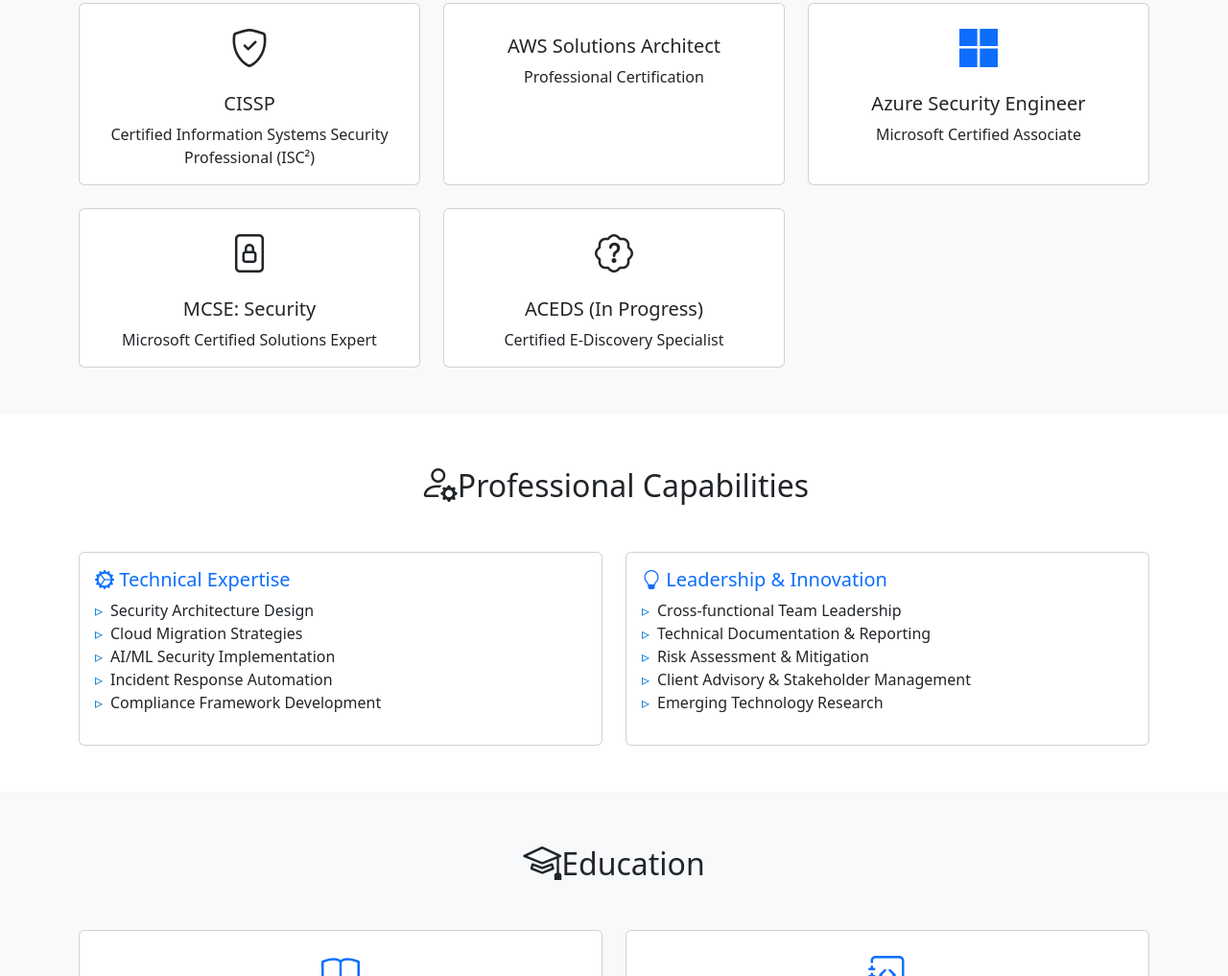
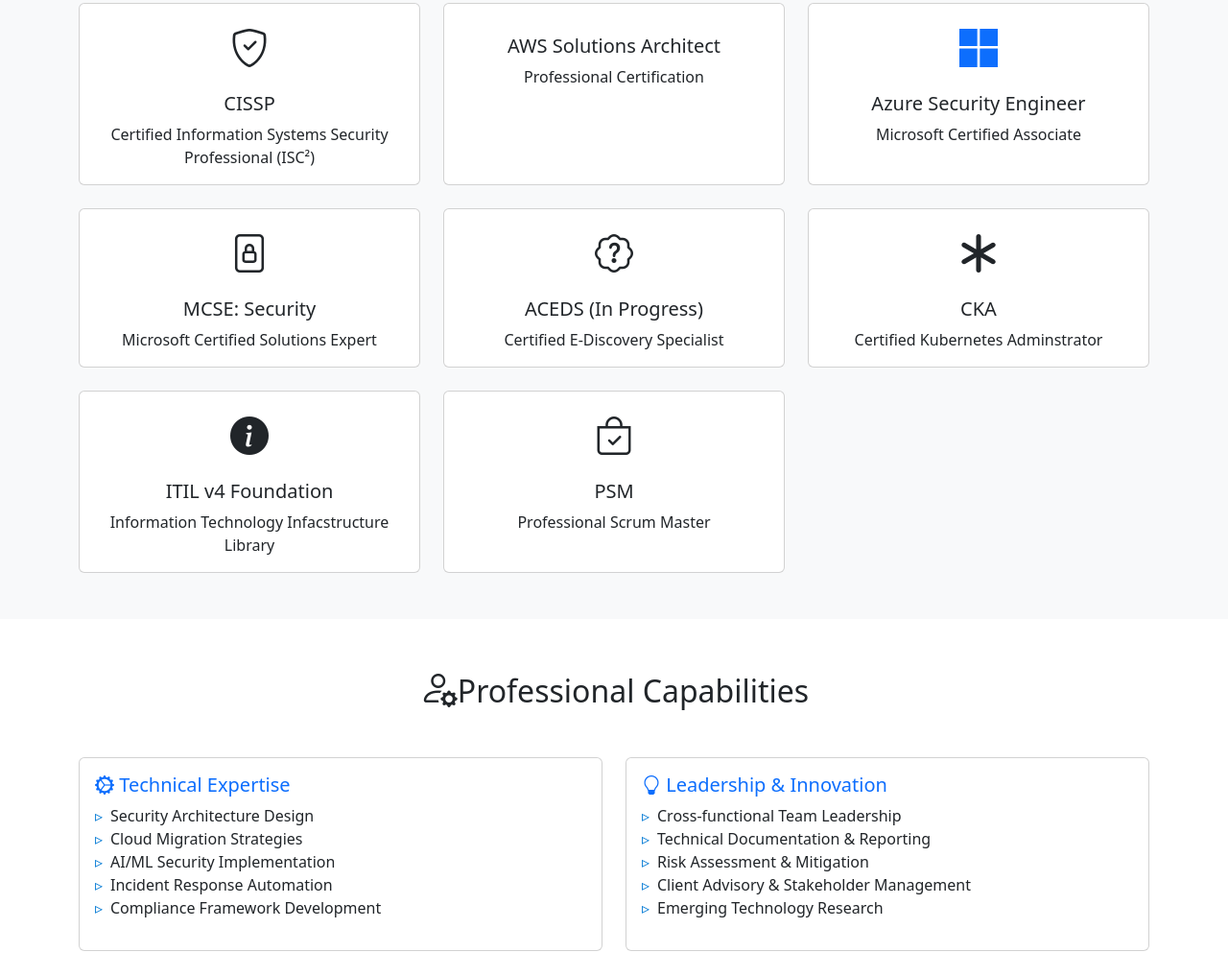
Before and after one commit to Paqads/Resume, a plain HTML site: page index.html in a window 1280 px wide. Shown: the part 1351-2368 px from the top of the page at 96% size. Drawn offline with nearby package versions, Linux system fonts and the light colour scheme.

Commit message:
updated the icons

```diff
--- a/index.html
+++ b/index.html
@@ -249,6 +249,33 @@
                         </div>
                     </div>
                 </div>
+                <div class="col-md-4">
+                    <div class="card h-100 hover-shadow">
+                        <div class="card-body text-center">
+                            <i class="bi bi-asterisk fs-1 text-ai"></i>
+                            <h5 class="card-title mt-3">CKA</h5>
+                            <p class="card-text">Certified Kubernetes Adminstrator</p>
+                        </div>
+                    </div>
+                </div>
+                <div class="col-md-4">
+                    <div class="card h-100 hover-shadow">
+                        <div class="card-body text-center">
+                            <i class="bi bi-info-circle-fill fs-1 text-ai"></i>
+                            <h5 class="card-title mt-3">ITIL v4 Foundation</h5>
+                            <p class="card-text">Information Technology Infacstructure Library</p>
+                        </div>
+                    </div>
+                </div>
+                <div class="col-md-4">
+                    <div class="card h-100 hover-shadow">
+                        <div class="card-body text-center">
+                            <i class="bi bi-bag-check fs-1 text-ai"></i>
+                            <h5 class="card-title mt-3">PSM</h5>
+                            <p class="card-text">Professional Scrum Master</p>
+                        </div>
+                    </div>
+                </div>
             </div>
         </div>
     </section>
@@ -322,7 +349,7 @@
     <!-- Contact Section -->
     <footer id="contact" class="py-5 bg-dark text-light">
         <div class="container text-center">
-            <h2 class="mb-4"><i class="bi bi-envelope-check section-icon"></i>Let's Connect</h2>
+            <h2 class="mb-4"><i class="bi bi-envelope-check section-icon"></i> Let's Connect</h2>
             <div class="row justify-content-center">
                 <div class="col-md-8">
                     <p class="lead">Open to opportunities across Canada</p>
@@ -333,7 +360,7 @@
                         <a href="https://linkedin.com/in/samsonakintola" target="_blank" class="btn btn-outline-light">
                             <i class="bi bi-linkedin me-2"></i>LinkedIn
                         </a>
-                        <a href="https://github.com/samsona-kintola" target="_blank" class="btn btn-outline-light">
+                        <a href="https://github.com/paqads" target="_blank" class="btn btn-outline-light">
                             <i class="bi bi-github me-2"></i>GitHub
                         </a>
                     </div>
```
